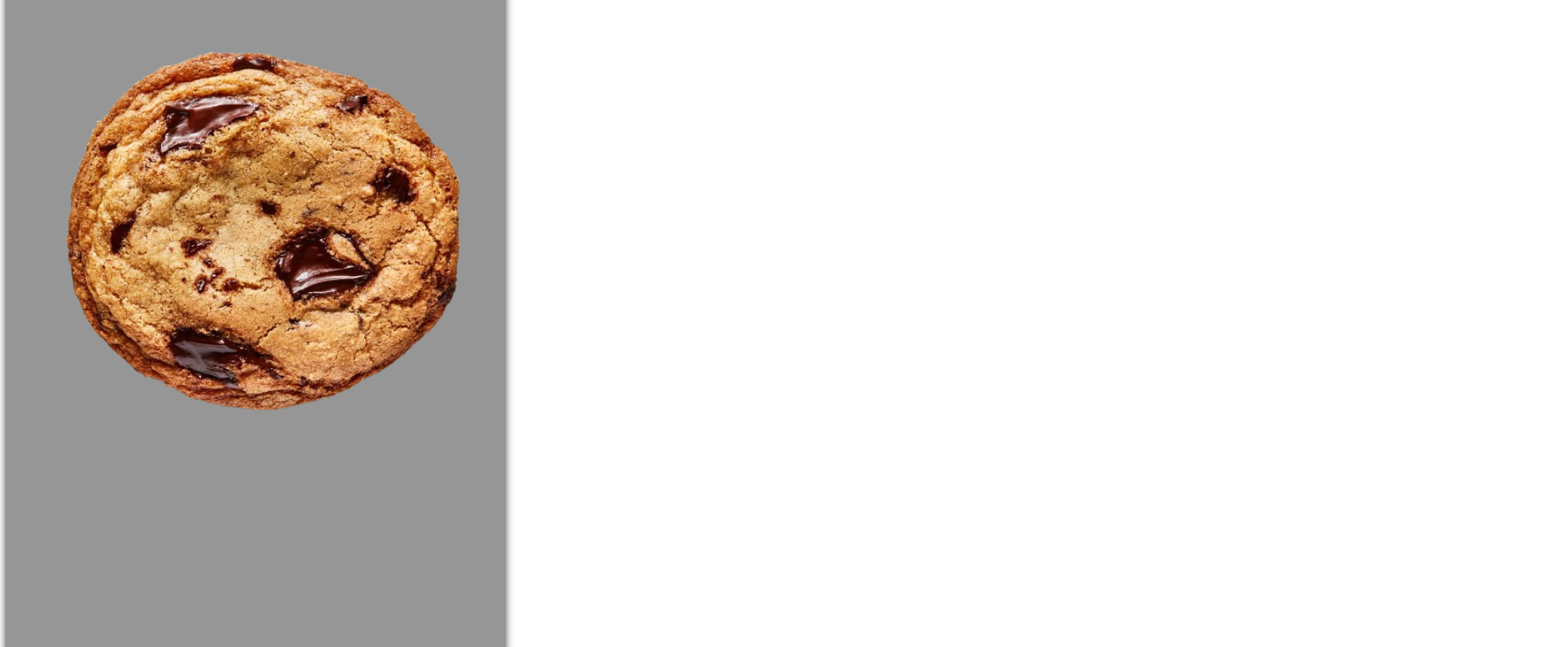
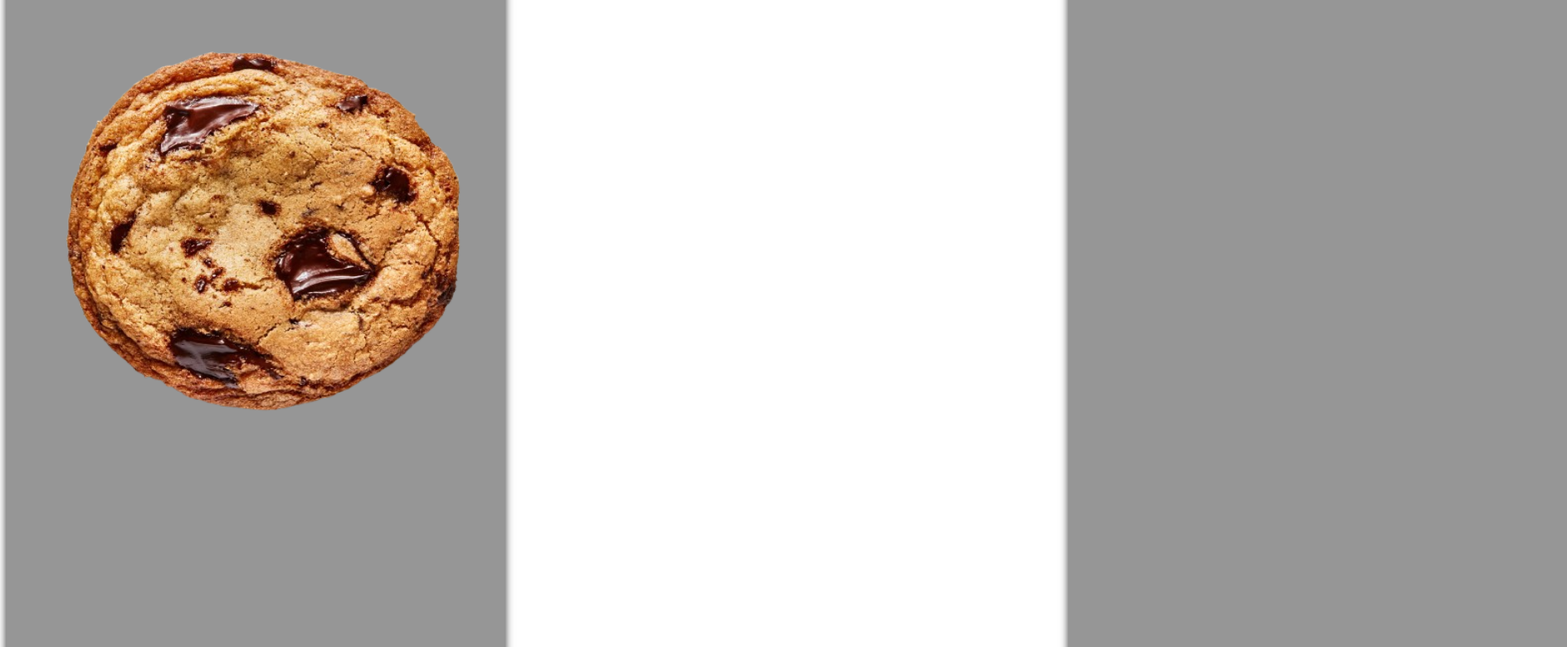
Before and after one commit to mechesteri9000kk/cokiee-clicker, a plain HTML site: page index.html in a window 1280 px wide. Shown: the part 91-871 px from the top of the page at 83% size, 1888 px wide, since content can reach past the window. Drawn offline with Linux system fonts and the light colour scheme.

Commit message:
upgrades section cleared

```diff
--- a/index.html
+++ b/index.html
@@ -7,6 +7,10 @@
     <link rel="stylesheet" href="style.css">
 </head>
 <body>
+
+
+
+
 
 
 <div class="cookie-container">
@@ -27,8 +31,9 @@
 
 
 
-
-
+<div class="cookie-upgrades">
+    <h2>Upgrades:</h2>
+</div>
 
 
 
--- a/style.css
+++ b/style.css
@@ -1,3 +1,16 @@
+.body {
+  display: flex;
+  flex-direction: row;
+width: 1280px;
+height: 920px;
+
+  overflow-x: hidden;
+}
+* {
+  box-sizing: border-box;
+
+}
+
 .cookie-container {
    display: flex;
     justify-content: left;
@@ -29,3 +42,16 @@
     width: auto;
     height: auto;
 }
+
+.cookie-upgrades {
+      display: flex;
+    justify-content: right;
+    background-color: #969696;
+    box-shadow: 0px 0px 10px rgb(0, 0, 0, 0.9);
+    width: 600px;
+    height: 920px;
+    flex-direction: column;
+    margin-left: 1280px;
+    margin-top: -920px;
+
+}
```
